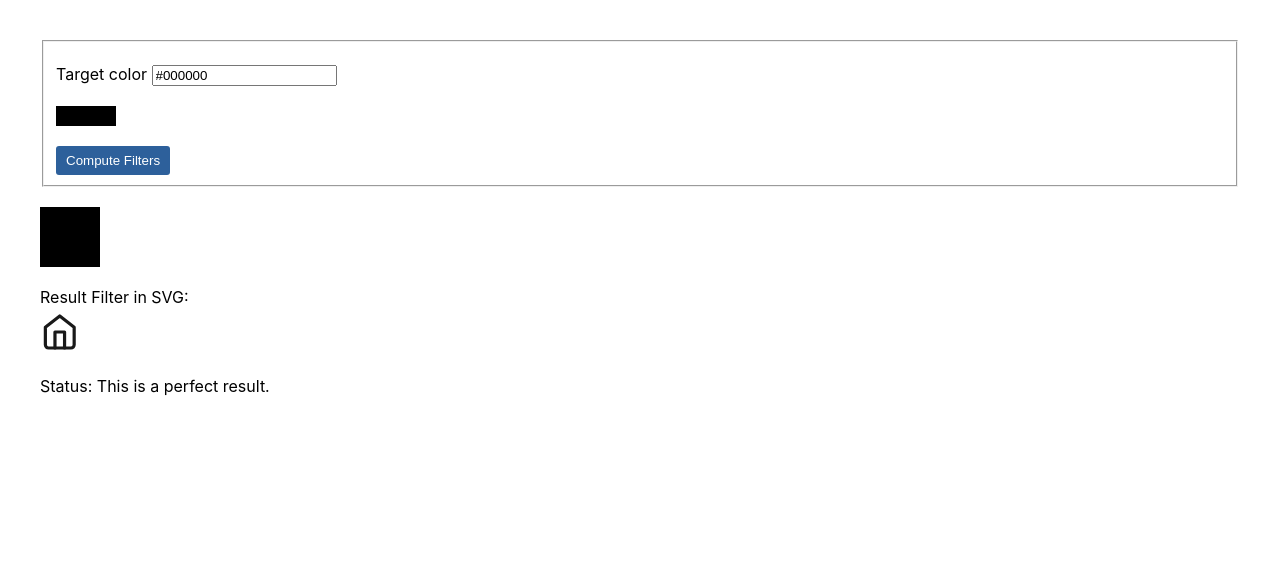
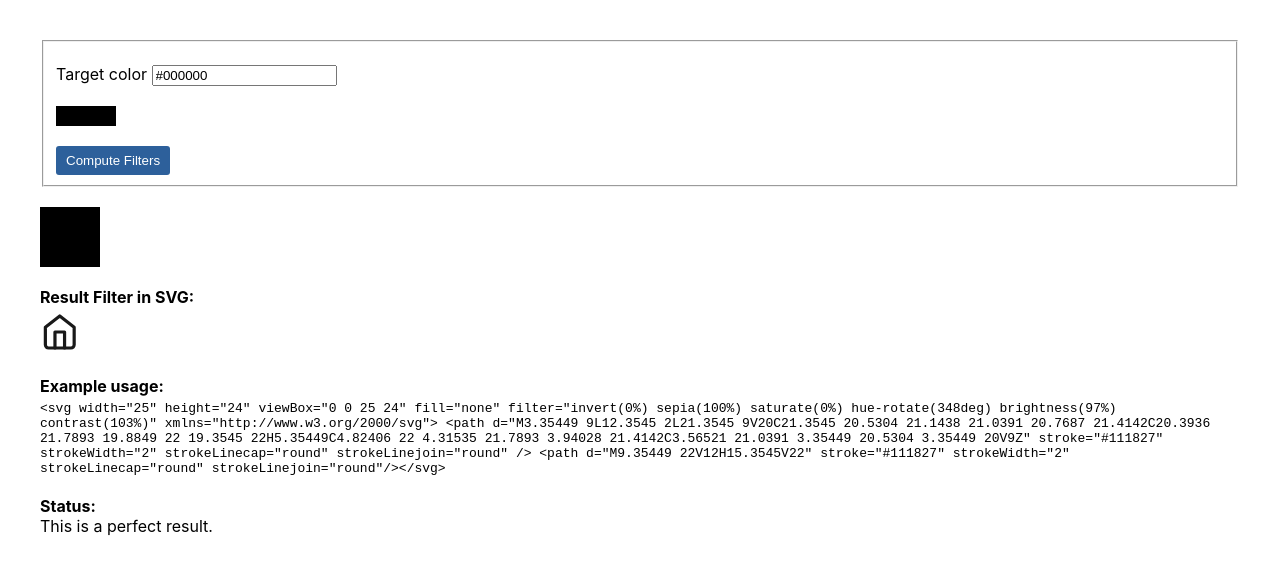
Before and after one commit to ugiispoyo/filter-generator, a Next.js app: page / in a window 1280 px wide. Both pictures are taken after a click on the button "Compute Filters". Shown: the top 574 px of the page. Built offline with nearby package versions, Linux system fonts and the light colour scheme.

Commit message:
add example usage

```diff
--- a/pages/index.tsx
+++ b/pages/index.tsx
@@ -42,6 +42,33 @@ const Home: NextPage = () => {
     setFilter(resultFilter);
   };
 
+  const ExampleUsage =
+    "<svg" +
+    ' width="25"' +
+    ' height="24"' +
+    ' viewBox="0 0 25 24"' +
+    ' fill="none"' +
+    ' filter="' +
+    filter +
+    '"' +
+    ' xmlns="http://www.w3.org/2000/svg"' +
+    ">" +
+    " <path" +
+    ' d="M3.35449 9L12.3545 2L21.3545 9V20C21.3545 20.5304 21.1438 21.0391 20.7687 21.4142C20.3936 21.7893 19.8849 22 19.3545 22H5.35449C4.82406 22 4.31535 21.7893 3.94028 21.4142C3.56521 21.0391 3.35449 20.5304 3.35449 20V9Z"' +
+    ' stroke="#111827"' +
+    ' strokeWidth="2"' +
+    ' strokeLinecap="round"' +
+    ' strokeLinejoin="round"' +
+    " />" +
+    " <path" +
+    ' d="M9.35449 22V12H15.3545V22"' +
+    ' stroke="#111827"' +
+    ' strokeWidth="2"' +
+    ' strokeLinecap="round"' +
+    ' strokeLinejoin="round"' +
+    "/>" +
+    "</svg>";
+
   return (
     <div className="container">
       <fieldset>
@@ -64,7 +91,7 @@ const Home: NextPage = () => {
             height: "20px",
             marginTop: "20px",
             marginBottom: "20px",
-            display: 'block'
+            display: "block",
           }}
         ></span>
         <button onClick={() => generateFilter()} className="submit">
@@ -80,14 +107,27 @@ const Home: NextPage = () => {
           marginBottom: "20px",
         }}
       ></div>
-      Result Filter in SVG:
+      <b>Result Filter in SVG:</b>
       <br />
       <IHome color={filter} />
       <br />
       <br />
-      {status !== "" &&
-        `
-        Status: ${status}`}
+      {status !== "" && (
+        <>
+          <b>Example usage:</b> <br />
+          <code style={{ marginTop: "5px", display: "block" }}>
+            {" "}
+            {ExampleUsage}
+          </code>
+        </>
+      )}
+      <br />
+      {status !== "" && (
+        <>
+          <b>Status:</b> <br />
+          {status}
+        </>
+      )}
     </div>
   );
 };
```
